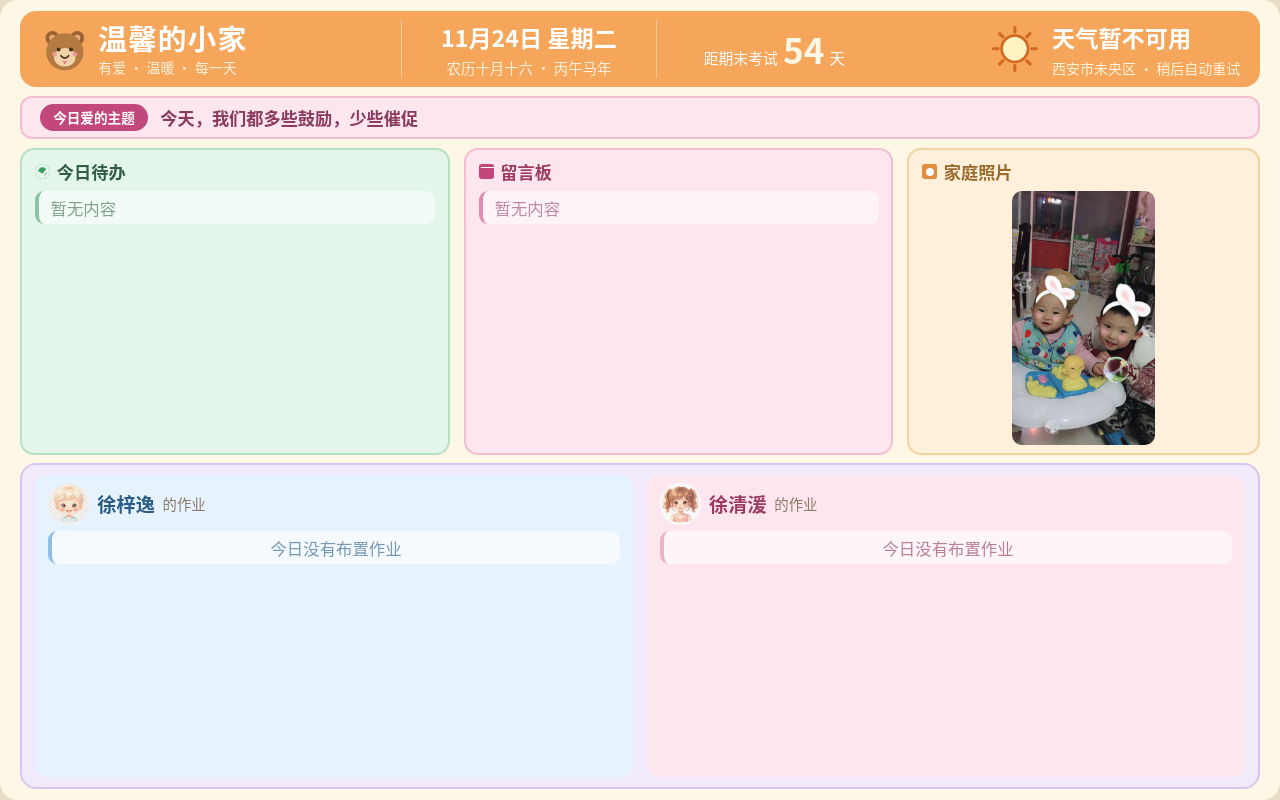
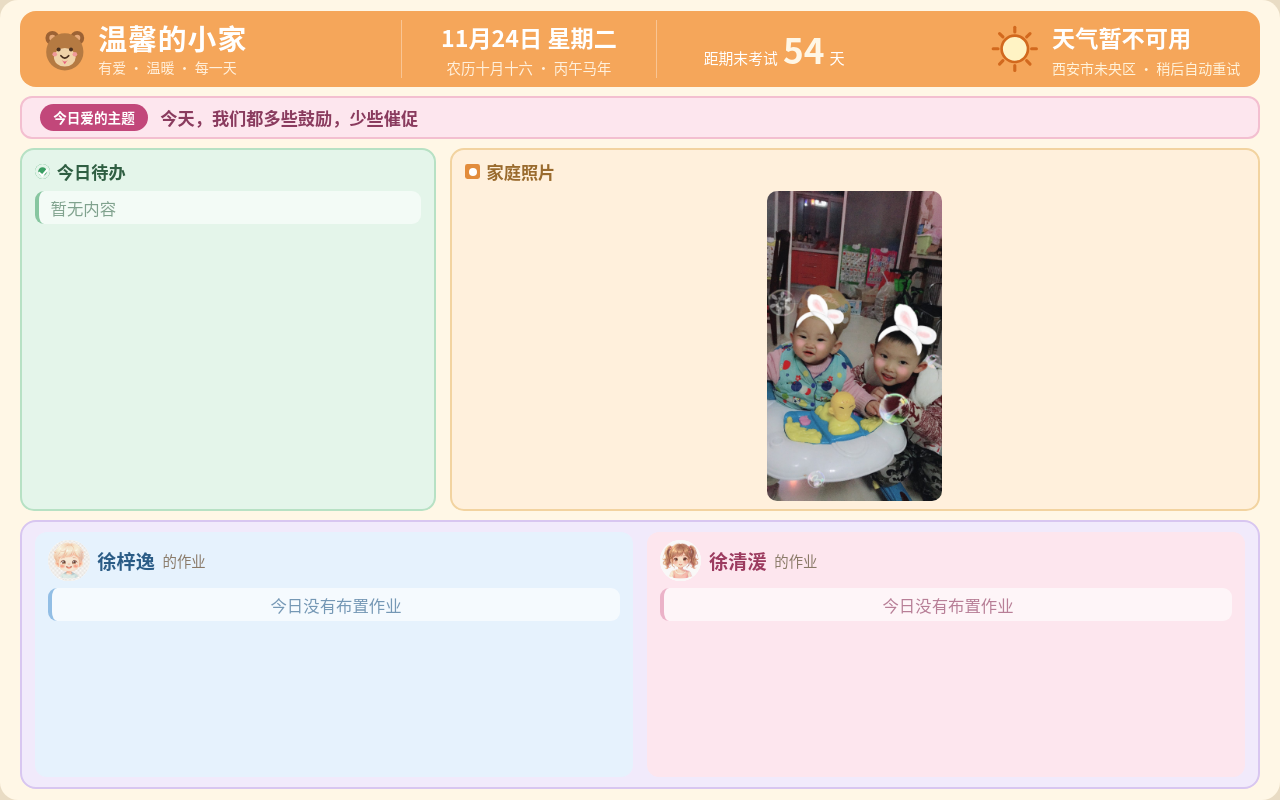
Before and after one commit to wangzidebaima/warm-home, a plain HTML site: page index.html in a window 1280 px wide. Drawn offline with Linux system fonts and the light colour scheme; no server answers.

Commit message:
去掉留言板+照片区扩大(待办1/3照片2/3)+中间区加高

```diff
--- a/css/style.css
+++ b/css/style.css
@@ -19,7 +19,7 @@ body {
   background:var(--cream);
   padding:1.4vh 1.6vw;
   display:grid;
-  grid-template-rows: auto auto minmax(0,1fr) minmax(0,1.06fr);
+  grid-template-rows: auto auto minmax(0,1.3fr) minmax(0,0.96fr);
   gap:1.1vh;
   border-radius:18px;
 }
@@ -63,20 +63,16 @@ body {
 .special-day { font-size:1.7vh; color:#B4748C; flex:none; }
 
 /* middle */
-.middle { display:grid; grid-template-columns: 1fr 1fr 0.82fr; gap:1.1vw; min-height:0; }
+.middle { display:grid; grid-template-columns: 0.95fr 1.85fr; gap:1.1vw; min-height:0; }
 .card { display:flex; flex-direction:column; min-height:0; border-radius:14px; padding:1.2vh 1vw 1vh; }
 .card-todo { background:var(--mint); border:2px solid var(--mint-b); }
-.card-msg  { background:var(--pink); border:2px solid var(--pink-b); }
 .card-photo{ background:var(--peach); border:2px solid var(--peach-b); align-items:center; }
 .card-title { font-size:2.15vh; font-weight:700; display:flex; align-items:center; gap:0.5vw; margin-bottom:0.8vh; flex:none; }
 .card-todo .card-title { color:#2F5E42; }
-.card-msg .card-title { color:#9C3B5F; }
 .card-photo .card-title { color:#9A6B2E; align-self:flex-start; }
-.ic-todo,.ic-msg,.ic-photo { width:1.9vh; height:1.9vh; display:inline-block; flex:none; }
+.ic-todo,.ic-photo { width:1.9vh; height:1.9vh; display:inline-block; flex:none; }
 .ic-todo { background:var(--mint-i); border-radius:50%; box-shadow:inset 0 0 0 0.4vh var(--mint); position:relative; }
 .ic-todo::after{content:"";position:absolute;left:0.55vh;top:0.3vh;width:0.5vh;height:0.9vh;border:solid #fff;border-width:0 0.3vh 0.3vh 0;transform:rotate(40deg);}
-.ic-msg { background:var(--pink-i); border-radius:0.3vh; position:relative; }
-.ic-msg::after{content:"";position:absolute;left:0.2vh;top:0.35vh;width:1.5vh;height:1vh;border:solid #fff;border-width:0.2vh;clip-path:polygon(0 0,100% 0,50% 70%);}
 .ic-photo { background:var(--orange-d); border-radius:0.3vh; position:relative; }
 .ic-photo::after{content:"";position:absolute;left:0.45vh;top:0.45vh;width:1vh;height:1vh;background:#fff;border-radius:50%;}
 
@@ -87,7 +83,6 @@ body {
   font-size:2.05vh; line-height:1.35; padding:0.7vh 0.9vw; border-radius:9px; flex:none;
 }
 .card-todo .item { background:#fff; color:#2F5E42; border-left:0.6vh solid var(--mint-i); }
-.card-msg .item { background:#fff; color:#8A3B5E; border-left:0.6vh solid var(--pink-i); }
 .item .who { font-weight:700; margin-right:0.5vw; }
 
 /* photo */
@@ -111,6 +106,5 @@ body {
 .hw-daughter .item { color:#8A3B5E; border-left:0.6vh solid #E08FB0; }
 
 @media (max-aspect-ratio: 5/4) {
-  .middle { grid-template-columns:1fr 1fr; }
-  .card-photo { grid-column:1 / -1; }
+  .middle { grid-template-columns:1fr; }
 }
--- a/index.html
+++ b/index.html
@@ -62,10 +62,6 @@
         <h2 class="card-title"><span class="ic-todo"></span>今日待办</h2>
         <div class="scroll-window"><div class="scroll-track" id="todos"></div></div>
       </div>
-      <div class="card card-msg">
-        <h2 class="card-title"><span class="ic-msg"></span>留言板</h2>
-        <div class="scroll-window"><div class="scroll-track" id="messages"></div></div>
-      </div>
       <div class="card card-photo">
         <h2 class="card-title"><span class="ic-photo"></span>家庭照片</h2>
         <div class="photo-frame"><img id="photo" src="" alt="家庭照片" onerror="this.style.display='none'"></div>
--- a/js/app.js
+++ b/js/app.js
@@ -32,9 +32,6 @@
     renderList('todos', (content.todos || []).map(function (t) {
       return typeof t === 'string' ? { text: t } : { text: t.text };
     }), 'todo');
-    renderList('messages', (content.messages || []).map(function (m) {
-      return { who: m.from, text: m.text };
-    }), 'msg');
     renderHomework();
 
     initPhotos();
--- a/sw.js
+++ b/sw.js
@@ -1,5 +1,5 @@
 // 家庭看板 Service Worker —— 只缓存静态外壳，内容/照片始终走网络保证自动更新
-var CACHE = 'warm-home-v6';
+var CACHE = 'warm-home-v7';
 var SHELL = [
   './',
   './index.html',
```
